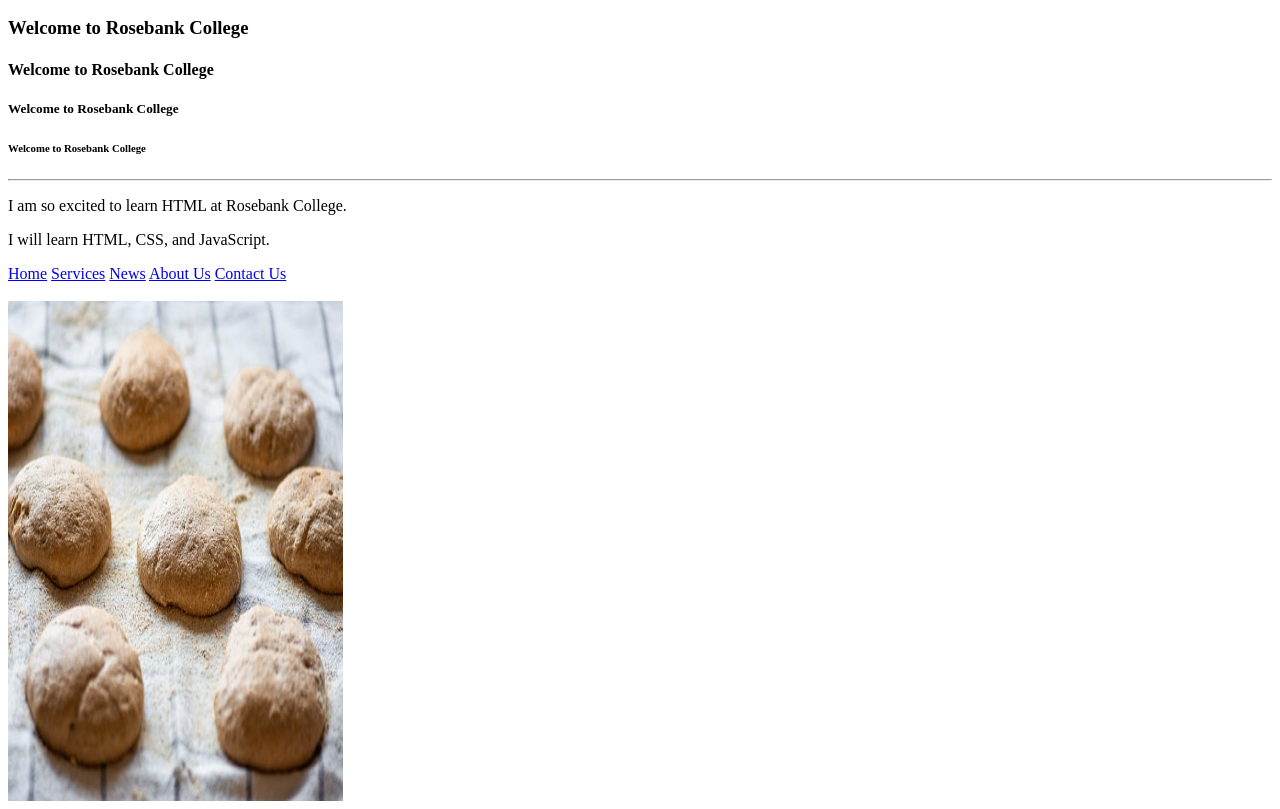
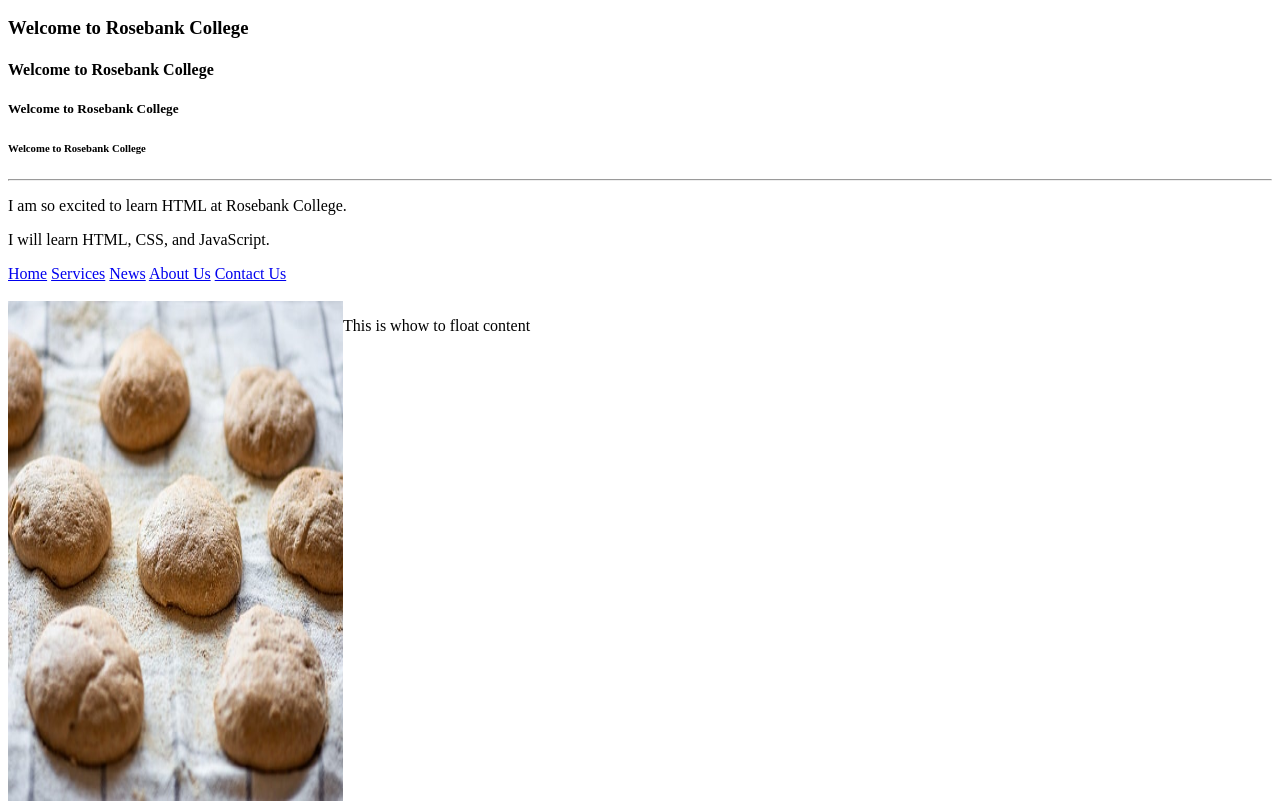
Before and after one commit to motau-kamogelo/mysite, a plain HTML site: page index.html in a window 1280 px wide. Shown: the part 96-905 px from the top of the page. Drawn offline with Linux system fonts and the light colour scheme.

Commit message:
Update index.html

```diff
--- a/index.html
+++ b/index.html
@@ -21,6 +21,11 @@
         <a href="contactus.html">Contact Us</a>
 
         <br><br>
-        <img width="335" height="500"  src="images/scones.jpg">
+        <div style="float: left;">
+            <img width="335" height="500"  src="images/scones.jpg">
+        </div>
+        <div>
+            <p>This is whow to float content</p>
+        </div>
     </body>
 </html>
```
